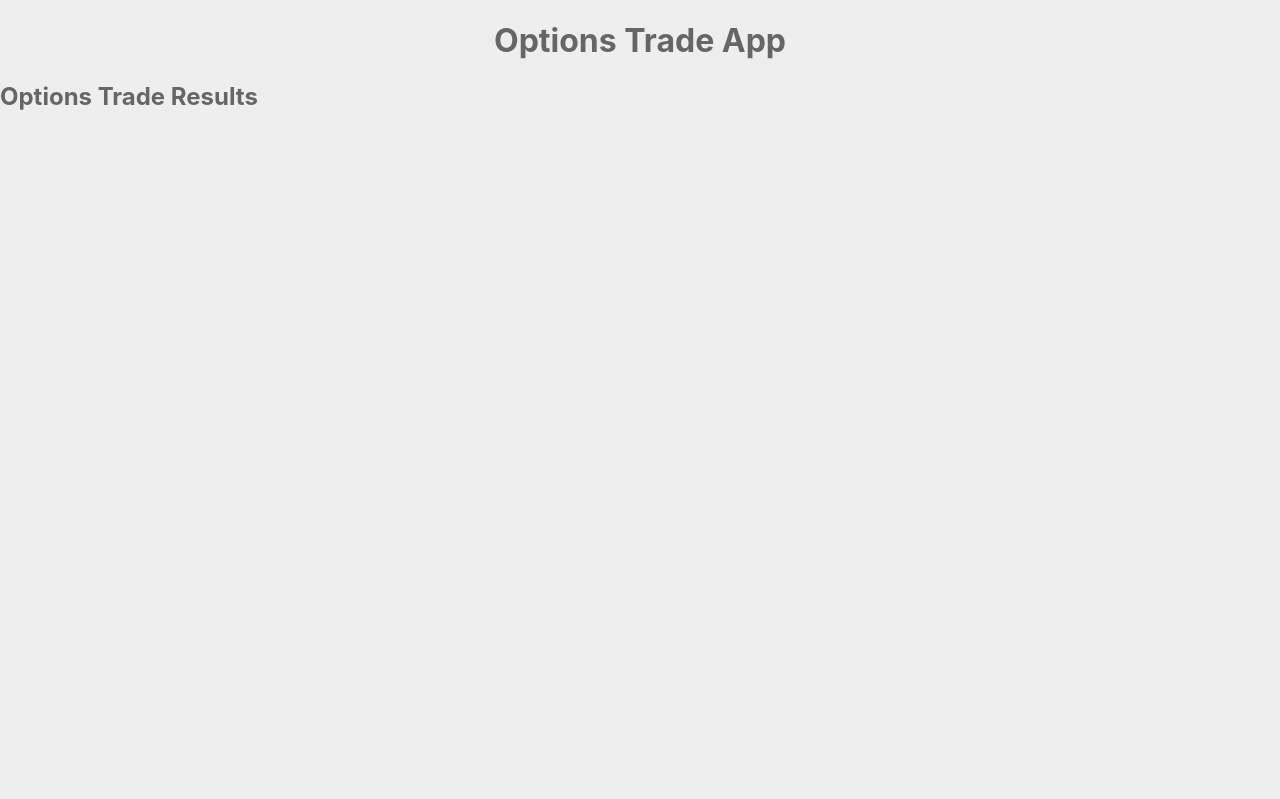
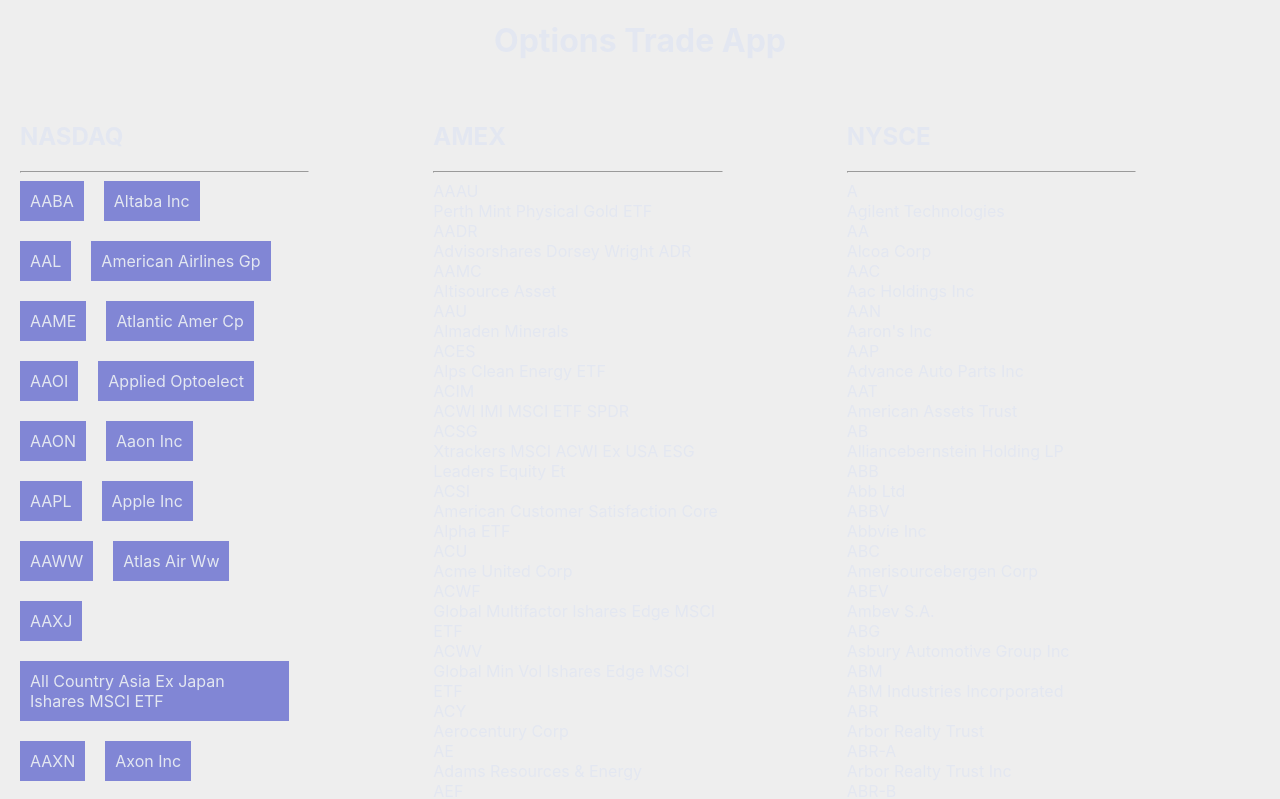
Before and after one commit to manny516/option_td, a React (Create React App) app in the folder trade_options/: page / in a window 1280 px wide. Shown: the top 799 px of the page. Built offline with nearby package versions, Linux system fonts and the light colour scheme; no server answers.

Commit message:
Removed Old Options component and added Ticker comment. Displayed data from ticker_data.json in the Ticker component. Uppercased all the Exchange naname

```diff
--- a/trade_options/src/App.js
+++ b/trade_options/src/App.js
@@ -1,7 +1,7 @@
 import React, { Component } from 'react';
 import './css/main.scss';
 import Header from './comp/Header';
-import Options from './comp/Options';
+import Ticker from './comp/Ticker';
 
 class App extends Component {
   render() {
@@ -15,7 +15,9 @@
 			<div className="comp-wrapper">
 
 				{/* See (src/comp/Options.js) / Load Options Component Data */}
-				<Options/>
+				<Ticker/>
+				{/*<Options/> */}
+
 			</div>
 
 		</React.Fragment>
--- /dev/null
+++ b/trade_options/src/comp/Ticker.js
@@ -0,0 +1,87 @@
+import React, {Component} from 'react'
+import TickerData from '../json/ticker_data.json'
+
+
+class Ticker extends Component {
+
+	constructor(props){
+		super(props);
+		this.nasData = TickerData[0]["NASDAQ"];
+		this.amexData = TickerData[1]["AMEX"];
+		this.nysData = TickerData[2]["NYSCE"];
+		//this.exchangeTicker = this.exchangeTicker.bind(this);
+	}
+
+
+	render(){
+
+		return(
+
+
+		<React.Fragment>
+
+			<div className="ticker-names">
+
+				<h2> NASDAQ </h2>
+				<hr />
+
+				<ul>
+
+					{this.nasData.map((symbol ) => {
+
+						let tickerSymbl = symbol['ticker'];
+						let stockName = symbol['stock_name'];
+						return <React.Fragment>
+									<li>
+										<span>{tickerSymbl}</span>
+										<span>{stockName}</span>
+									</li>
+								</React.Fragment>;
+
+					})
+
+					}
+
+				</ul>
+			</div>
+
+			<div className="ticker-names">
+
+				<h2> AMEX </h2>
+				<hr />
+
+				<ul>
+					{this.amexData.map((symbol ) => {
+						let tickerSymbl = symbol['ticker'];
+						let stockName = symbol['stock_name'];
+						return <React.Fragment><li>{tickerSymbl}</li>  <li>{stockName}</li></React.Fragment>;
+					})
+					}
+
+				</ul>
+
+			</div>
+
+			<div  className="ticker-names">
+				<h2> NYSCE </h2>
+				<hr />
+
+				<ul>
+					{this.nysData.map((symbol ) => {
+
+						let tickerSymbl = symbol['ticker'];
+						let stockName = symbol['stock_name'];
+						return <React.Fragment><li>{tickerSymbl}</li>  <li>{stockName}</li></React.Fragment>;
+
+					})
+					}
+				</ul>
+			</div>
+			</React.Fragment>
+
+		)
+	}
+
+}
+
+export default Ticker;
--- a/trade_options/src/css/main.scss
+++ b/trade_options/src/css/main.scss
@@ -1,9 +1,62 @@
+$primary-color : #E3E7F1;
+$second-color : #c6cbef;
+$third-color : #8186d5;
+$fourth-color : #494ca2;
+
+
+/**************************
+	Global CSS
+*************************/
+html {
+  box-sizing: border-box;
+}
+*, *:before, *:after {
+  box-sizing: inherit;
+}
+
+
 body{
 	background: #EEE;
-	color:#666;
+	color: $primary-color;
 }
 
+
+/************************
+		Ticker CSS
+************************/
 .app-banner{
 	width:100%;
 	text-align:center;
 }
+
+
+.comp-wrapper{
+	display: grid;
+	grid-template-columns : 2fr 2fr 2fr;
+	grid-colum-gap : 2%;
+	grid-row-gap: 1%;
+	padding:20px;
+
+}
+
+.ticker-names{
+	width:70%;
+}
+
+.ticker-names ul{
+	margin:0px;
+	padding:0px;
+}
+
+.ticker-names li{
+	list-style: none;
+}
+
+.ticker-names span{
+	margin-right:20px;
+	background : $third-color;
+	padding :10px;
+	display: inline-block;
+	margin-bottom :20px;
+	color : $primary-color;
+}
```
Also changed, not shown: trade_options/src/json/ticker_data.json.
